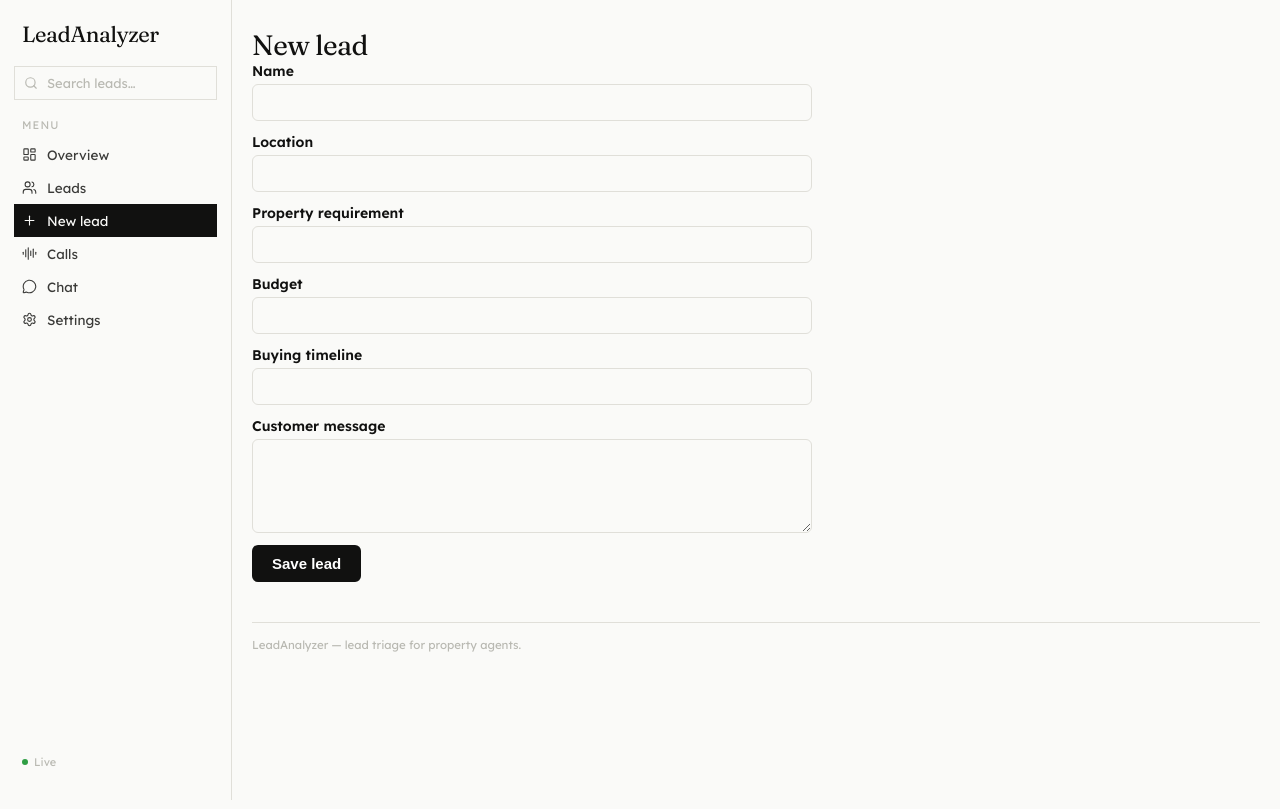
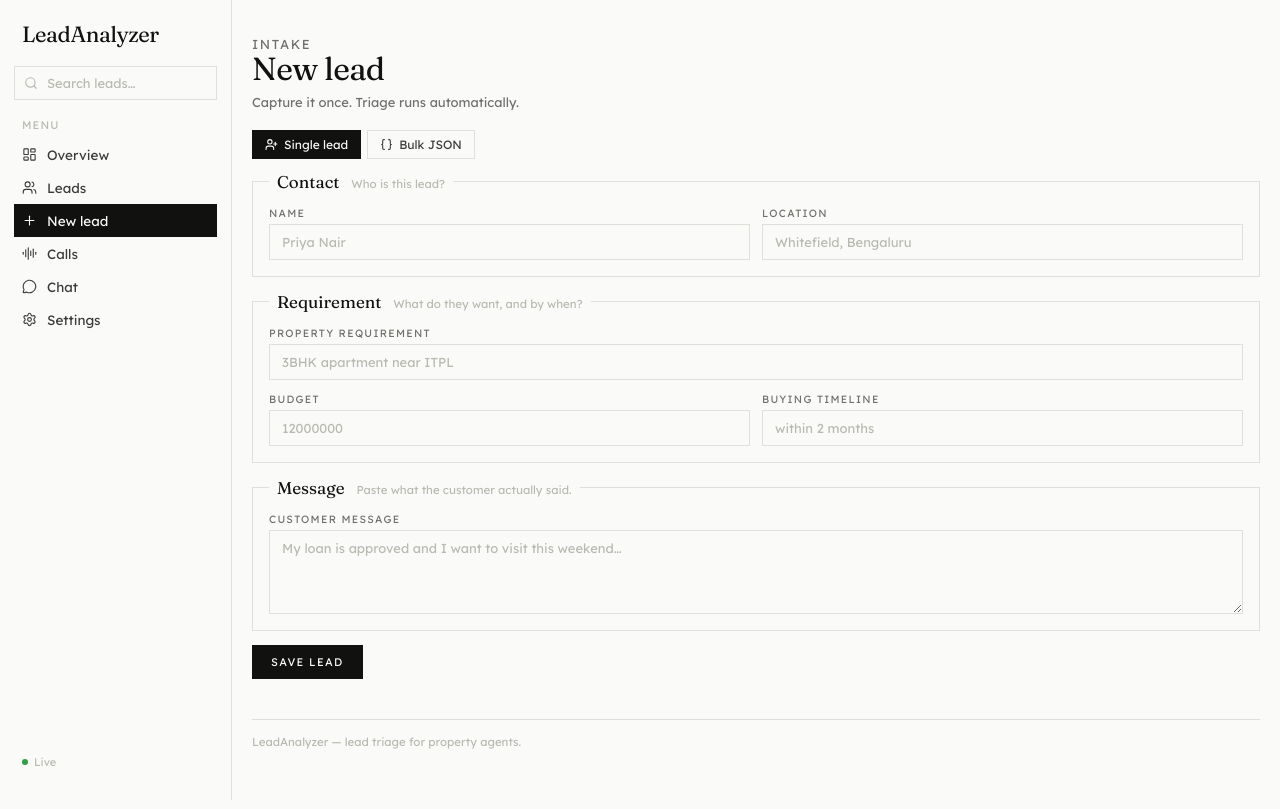
Before and after one commit to aditya-ig10/MasalAI-Assignment, a Next.js app in the folder frontend/: page /new in a window 1280 px wide. Built offline with nearby package versions, Linux system fonts and the light colour scheme.

Commit message:
Add new lead intake form

```diff
--- a/frontend/app/new/page.tsx
+++ b/frontend/app/new/page.tsx
@@ -2,12 +2,19 @@
 
 import { useState } from "react";
 import { useRouter } from "next/navigation";
+import { Braces, UserPlus } from "lucide-react";
+import { toast } from "sonner";
 import { ApiError, createLead } from "@/lib/api";
+import { persistLead } from "@/lib/firestoreLeads";
 import type { LeadIn } from "@/lib/types";
+import { BulkLeadImport } from "@/components/BulkLeadImport";
 import { LeadIntakeForm } from "@/components/LeadIntakeForm";
+
+type Tab = "single" | "bulk";
 
 export default function NewLead() {
   const router = useRouter();
+  const [tab, setTab] = useState<Tab>("single");
   const [serverError, setServerError] = useState<string | null>(null);
   const [posting, setPosting] = useState(false);
 
@@ -16,9 +23,13 @@ export default function NewLead() {
     setServerError(null);
     try {
       const lead = await createLead(value);
+      void persistLead(lead).catch(() => {});
+      toast.success("Lead saved — AI triage complete.");
       router.push(`/leads/${lead.id}`);
     } catch (e: unknown) {
-      setServerError(e instanceof ApiError ? e.message : "Could not save the lead.");
+      const message = e instanceof ApiError ? e.message : "Could not save the lead.";
+      setServerError(message);
+      toast.error(message);
     } finally {
       setPosting(false);
     }
@@ -26,9 +37,55 @@ export default function NewLead() {
 
   return (
     <>
-      <h1>New lead</h1>
-      {serverError ? <p role="alert">{serverError}</p> : null}
-      <LeadIntakeForm onValidSubmit={submit} disabled={posting} />
+      <div className="page-head">
+        <p className="micro-label">Intake</p>
+        <h1>New lead{tab === "bulk" ? "s" : ""}</h1>
+        <p>
+          {tab === "single"
+            ? "Capture it once. Triage runs automatically."
+            : "Paste many at once. Each valid row gets its own triage."}
+        </p>
+      </div>
+
+      <div className="chips" role="tablist" aria-label="Intake mode" style={{ marginBottom: 12 }}>
+        <button
+          type="button"
+          role="tab"
+          aria-selected={tab === "single"}
+          aria-pressed={tab === "single"}
+          className="chip"
+          onClick={() => setTab("single")}
+        >
+          <UserPlus size={13} aria-hidden style={{ verticalAlign: "-2px", marginRight: 6 }} />
+          Single lead
+        </button>
+        <button
+          type="button"
+          role="tab"
+          aria-selected={tab === "bulk"}
+          aria-pressed={tab === "bulk"}
+          className="chip"
+          onClick={() => setTab("bulk")}
+        >
+          <Braces size={13} aria-hidden style={{ verticalAlign: "-2px", marginRight: 6 }} />
+          Bulk JSON
+        </button>
+      </div>
+
+      {tab === "single" ? (
+        <div role="tabpanel" aria-label="Single lead form">
+          {serverError ? (
+            <p role="alert" className="alert" style={{ margin: "0 0 12px" }}>
+              {serverError}
+            </p>
+          ) : null}
+          <LeadIntakeForm onValidSubmit={submit} disabled={posting} />
+        </div>
+      ) : (
+        <div className="card" role="tabpanel" aria-label="Bulk JSON import">
+          <BulkLeadImport disabled={posting} />
+        </div>
+      )}
     </>
   );
 }
--- a/frontend/components/LeadIntakeForm.module.css
+++ b/frontend/components/LeadIntakeForm.module.css
@@ -1,39 +1,92 @@
 .form {
   display: flex;
   flex-direction: column;
+  gap: 14px;
+}
+
+.section {
+  border: 1px solid var(--rule);
+  background: var(--white);
+  padding: 14px 16px 16px;
+  margin: 0;
+  min-width: 0;
+}
+
+.legend {
+  font-family: var(--font-display), serif;
+  font-size: 17px;
+  padding: 0 8px;
+}
+
+.legendHint {
+  font-family: var(--font-sans), sans-serif;
+  font-size: 11.5px;
+  color: var(--ink4);
+  margin-left: 8px;
+}
+
+.grid {
+  display: grid;
+  grid-template-columns: 1fr 1fr;
   gap: 12px;
-  max-width: 560px;
 }
 
 .field {
   display: flex;
   flex-direction: column;
   gap: 4px;
+  grid-column: span 2;
+}
+
+.half {
+  grid-column: span 1;
+}
+
+.full {
+  grid-column: span 2;
 }
 
 .field label {
-  font-weight: 600;
-  font-size: 14px;
+  font-size: 10.5px;
+  letter-spacing: 0.12em;
+  text-transform: uppercase;
+  color: var(--ink3);
 }
 
 .field input,
 .field textarea {
-  border: 1px solid var(--line);
-  border-radius: 6px;
-  padding: 8px 12px;
-  font-size: 15px;
+  border: 1px solid var(--rule);
+  padding: 9px 12px;
+  font-size: 13px;
   font-family: inherit;
-  background: var(--surface);
+  background: var(--white);
+  color: var(--ink);
+}
+
+.field input::placeholder,
+.field textarea::placeholder {
+  color: var(--ink4);
 }
 
 .form button {
   align-self: flex-start;
-  background: var(--brand);
-  color: #fff;
-  border: none;
-  border-radius: 6px;
-  padding: 10px 20px;
-  font-size: 15px;
-  font-weight: 700;
+  background: var(--ink);
+  color: var(--white);
+  border: 1px solid var(--ink);
+  padding: 9px 18px;
+  font-family: inherit;
+  font-size: 11px;
+  letter-spacing: 0.12em;
+  text-transform: uppercase;
   cursor: pointer;
 }
+
+.form button:hover {
+  background: var(--ink2);
+}
+
+@media (max-width: 640px) {
+  .half {
+    grid-column: span 2;
+  }
+}
--- a/frontend/components/LeadIntakeForm.tsx
+++ b/frontend/components/LeadIntakeForm.tsx
@@ -6,13 +6,31 @@ import { validateLeadIn, type FieldErrors, type FieldName } from "@/lib/validate
 import { FieldError } from "./FieldError";
 import styles from "./LeadIntakeForm.module.css";
 
-const FIELDS: { name: FieldName; label: string; textarea?: boolean }[] = [
-  { name: "name", label: "Name" },
-  { name: "location", label: "Location" },
-  { name: "property_requirement", label: "Property requirement" },
-  { name: "budget", label: "Budget" },
-  { name: "buying_timeline", label: "Buying timeline" },
-  { name: "customer_message", label: "Customer message", textarea: true },
+const SECTIONS: { title: string; hint: string; fields: { name: FieldName; label: string; placeholder: string; textarea?: boolean; half?: boolean }[] }[] = [
+  {
+    title: "Contact",
+    hint: "Who is this lead?",
+    fields: [
+      { name: "name", label: "Name", placeholder: "Priya Nair", half: true },
+      { name: "location", label: "Location", placeholder: "Whitefield, Bengaluru", half: true },
+    ],
+  },
+  {
+    title: "Requirement",
+    hint: "What do they want, and by when?",
+    fields: [
+      { name: "property_requirement", label: "Property requirement", placeholder: "3BHK apartment near ITPL" },
+      { name: "budget", label: "Budget", placeholder: "12000000", half: true },
+      { name: "buying_timeline", label: "Buying timeline", placeholder: "within 2 months", half: true },
+    ],
+  },
+  {
+    title: "Message",
+    hint: "Paste what the customer actually said.",
+    fields: [
+      { name: "customer_message", label: "Customer message", placeholder: "My loan is approved and I want to visit this weekend…", textarea: true },
+    ],
+  },
 ];
 
 const EMPTY: Record<FieldName, string> = {
@@ -47,13 +65,20 @@ export function LeadIntakeForm({
 
   return (
     <form onSubmit={submit} noValidate className={styles.form}>
-      {FIELDS.map((f) => (
-        <div key={f.name} className={styles.field}>
+      {SECTIONS.map((section) => (
+        <fieldset key={section.title} className={styles.section}>
+          <legend className={styles.legend}>
+            {section.title} <span className={styles.legendHint}>{section.hint}</span>
+          </legend>
+          <div className={styles.grid}>
+            {section.fields.map((f) => (
+              <div key={f.name} className={`${styles.field} ${f.textarea ? styles.full : ""} ${f.half ? styles.half : ""}`}>
                 <label htmlFor={f.name}>{f.label}</label>
                 {f.textarea ? (
                   <textarea
                     id={f.name}
                     value={values[f.name]}
+                    placeholder={f.placeholder}
                     onChange={(e) => set(f.name, e.target.value)}
                     disabled={disabled}
                     rows={4}
@@ -62,6 +87,7 @@ export function LeadIntakeForm({
                   <input
                     id={f.name}
                     value={values[f.name]}
+                    placeholder={f.placeholder}
                     onChange={(e) => set(f.name, e.target.value)}
                     disabled={disabled}
                     inputMode={f.name === "budget" ? "decimal" : undefined}
@@ -70,6 +96,9 @@ export function LeadIntakeForm({
                 <FieldError message={errors[f.name]} />
               </div>
             ))}
+          </div>
+        </fieldset>
+      ))}
       <button type="submit" disabled={disabled}>
         Save lead
       </button>
```
Lines whose indentation alone changed are shown as unchanged.
